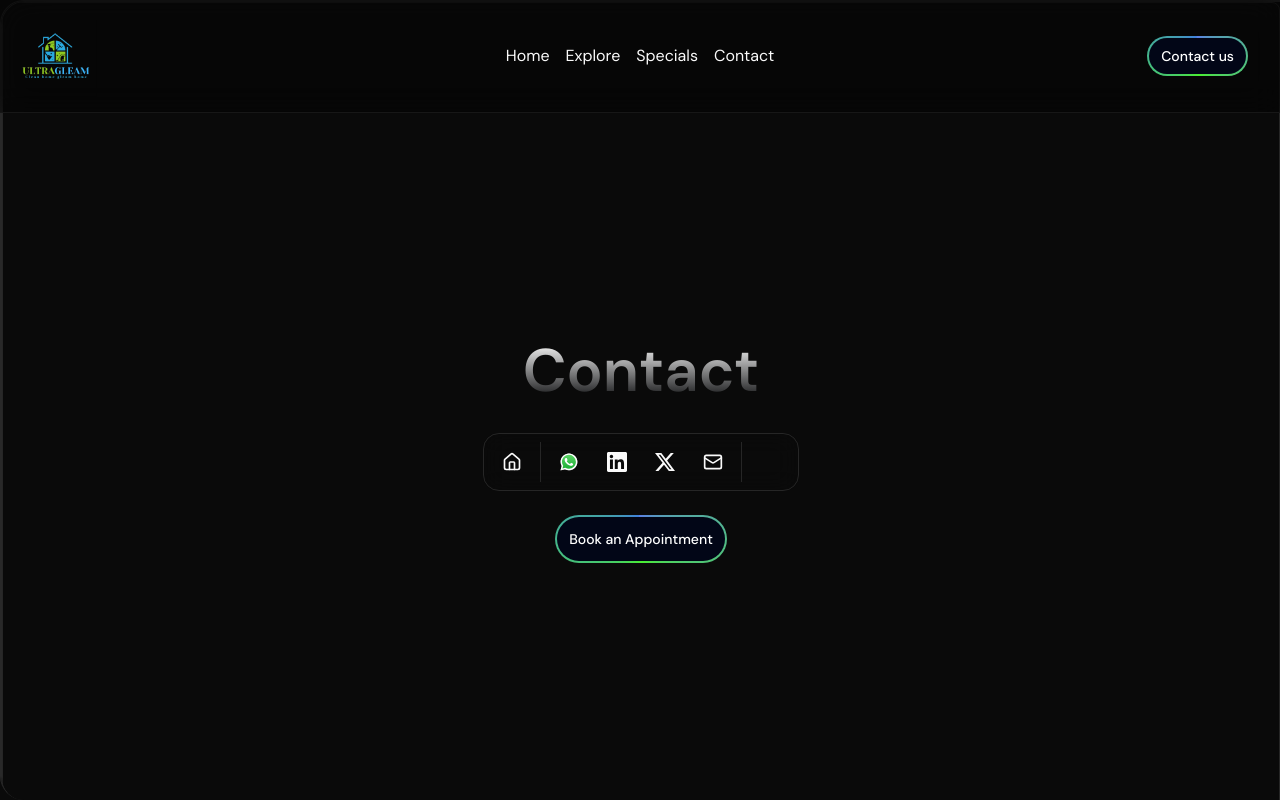
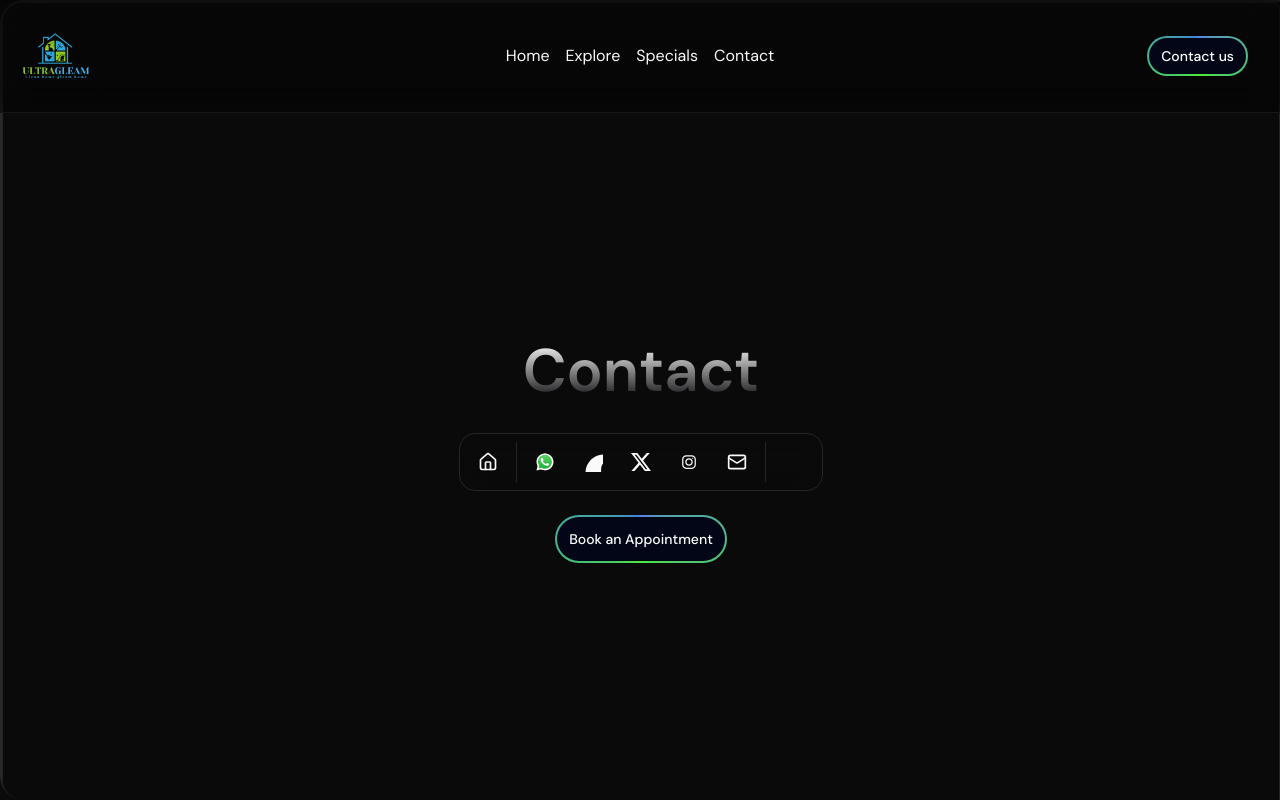
Before and after one commit to bhavishya2324/ultragleam4, a Next.js app: page /contact in a window 1280 px wide. Built offline with nearby package versions, Linux system fonts and the light colour scheme.

Commit message:
Update docs.tsx

```diff
--- a/src/components/global/docs.tsx
+++ b/src/components/global/docs.tsx
@@ -21,15 +21,18 @@ export type IconProps = React.HTMLAttributes<SVGElement>;
 const Icons = {
   calendar: (props: IconProps) => <CalendarIcon {...props} />,
   email: (props: IconProps) => <MailIcon {...props} />,
-  linkedin: (props: IconProps) => (
+  facebook: (props: IconProps) => (
     <svg viewBox="0 0 24 24" xmlns="http://www.w3.org/2000/svg" {...props}>
-      <title>LinkedIn</title>
+      <title>Facebook</title>
       <path
         fill="currentColor"
-        d="M20.447 20.452h-3.554v-5.569c0-1.328-.027-3.037-1.852-3.037-1.853 0-2.136 1.445-2.136 2.939v5.667H9.351V9h3.414v1.561h.046c.477-.9 1.637-1.85 3.37-1.85 3.601 0 4.267 2.37 4.267 5.455v6.286zM5.337 7.433c-1.144 0-2.063-.926-2.063-2.065 0-1.138.92-2.063 2.063-2.063 1.14 0 2.064.925 2.064 2.063 0 1.139-.925 2.065-2.064 2.065zm1.782 13.019H3.555V9h3.564v11.452zM22.225 0H1.771C.792 0 0 .774 0 1.729v20.542C0 23.227.792 24 1.771 24h20.451C23.2 24 24 23.227 24 22.271V1.729C24 .774 23.2 0 22.222 0h.003z"
+       d="M25,3C12.85,3,3,12.85,3,25c0,11.03,8.125,20.137,18.712,21.728V30.831h-5.443v-5.783h5.443v-3.848 c0-6.371,3.104-9.168,8.399-9.168c2.536,0,3.877,0.188,4.512,0.274v5.048h-3.612c-2.248,0-3.033,2.131-3.033,4.533v3.161h6.588 l-0.894,5.783h-5.694v15.944C38.716,45.318,47,36.137,47,25C47,12.85,37.15,3,25,3z"
       />
     </svg>
   ),
+
+
+
   x: (props: IconProps) => (
     <svg viewBox="0 0 24 24" xmlns="http://www.w3.org/2000/svg" {...props}>
       <title>X</title>
@@ -39,7 +42,13 @@ const Icons = {
       />
     </svg>
   ),
-  youtube: (props: IconProps) => (
+
+
+
+
+
+
+  instagram: (props: IconProps) => (
     <svg
       width="32px"
       height="32px"
@@ -48,8 +57,8 @@ const Icons = {
       xmlns="http://www.w3.org/2000/svg"
       {...props}
     >
-      <title>youtube</title>
-      <path d="M29.41,9.26a3.5,3.5,0,0,0-2.47-2.47C24.76,6.2,16,6.2,16,6.2s-8.76,0-10.94.59A3.5,3.5,0,0,0,2.59,9.26,36.13,36.13,0,0,0,2,16a36.13,36.13,0,0,0,.59,6.74,3.5,3.5,0,0,0,2.47,2.47C7.24,25.8,16,25.8,16,25.8s8.76,0,10.94-.59a3.5,3.5,0,0,0,2.47-2.47A36.13,36.13,0,0,0,30,16,36.13,36.13,0,0,0,29.41,9.26ZM13.2,20.2V11.8L20.47,16Z" />
+      <title>Instagram</title>
+    <path d="M 11.46875 5 C 7.917969 5 5 7.914063 5 11.46875 L 5 20.53125 C 5 24.082031 7.914063 27 11.46875 27 L 20.53125 27 C 24.082031 27 27 24.085938 27 20.53125 L 27 11.46875 C 27 7.917969 24.085938 5 20.53125 5 Z M 11.46875 7 L 20.53125 7 C 23.003906 7 25 8.996094 25 11.46875 L 25 20.53125 C 25 23.003906 23.003906 25 20.53125 25 L 11.46875 25 C 8.996094 25 7 23.003906 7 20.53125 L 7 11.46875 C 7 8.996094 8.996094 7 11.46875 7 Z M 21.90625 9.1875 C 21.402344 9.1875 21 9.589844 21 10.09375 C 21 10.597656 21.402344 11 21.90625 11 C 22.410156 11 22.8125 10.597656 22.8125 10.09375 C 22.8125 9.589844 22.410156 9.1875 21.90625 9.1875 Z M 16 10 C 12.699219 10 10 12.699219 10 16 C 10 19.300781 12.699219 22 16 22 C 19.300781 22 22 19.300781 22 16 C 22 12.699219 19.300781 10 16 10 Z M 16 12 C 18.222656 12 20 13.777344 20 16 C 20 18.222656 18.222656 20 16 20 C 13.777344 20 12 18.222656 12 16 C 12 13.777344 13.777344 12 16 12 Z" />
     </svg>
   ),
   whatshapp: (props: IconProps) => (
@@ -119,15 +128,20 @@ const DATA = {
         url: "#",
         icon: Icons.whatshapp,
       },
-      LinkedIn: {
-        name: "LinkedIn",
-        url: "#",
-        icon: Icons.linkedin,
+      Facebook: {
+        name: "Facebook",
+        url: "https://www.facebook.com/profile.php?id=61565730740102",
+        icon: Icons.facebook,
       },
       X: {
         name: "X",
-        url: "#",
+        url: "https://x.com/UltragleamPvt",
         icon: Icons.x,
+      },
+        Instagram: {
+        name: "Instagram",
+        url: "https://www.instagram.com/ultragleamindiapvt.ltd/",
+        icon: Icons.instagram,
       },
       email: {
         name: "Send Email",
```
